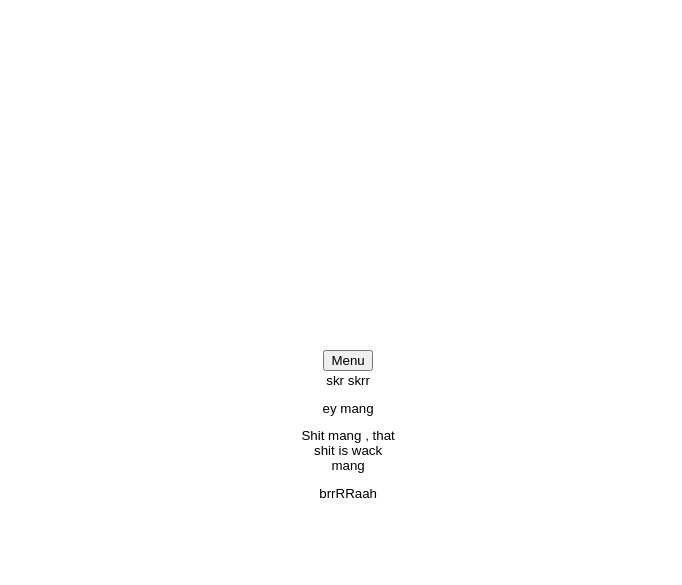
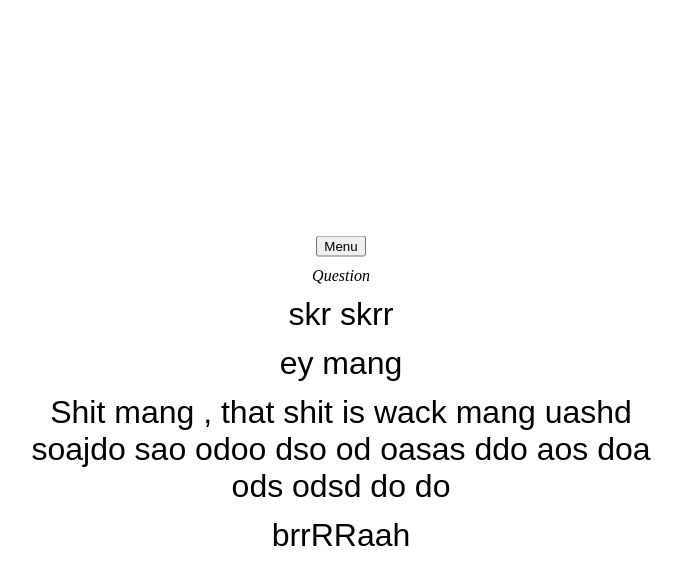
Before and after one commit to BjarkiHrafn/trivial_pie, a Flask app: page /questions in a window 1280 px wide. Shown: the top 585 px of the page, without its empty margins (299-981 px from the left). Run offline with Flask 2, Linux system fonts and the light colour scheme.

Commit message:
css runk

```diff
--- a/ControllerClass.py
+++ b/ControllerClass.py
@@ -2,10 +2,10 @@ class Controller(object):
     answer = ""
 
     def DeployQuestion(self):
-        someList = ["skr skrr",
-            "ey mang",
-            "Shit mang , that shit is wack mang",
-            "brrRRaah"]
+        someList = [{"Question" :["skr skrr",
+                    "ey mang",
+                    "Shit mang , that shit is wack mang uashd soajdo sao odoo dso od oasas ddo aos doa ods odsd do do",
+                    "brrRRaah"]}]
 
         return someList
 
--- a/static/css/styles.css
+++ b/static/css/styles.css
@@ -3,25 +3,47 @@ body{
     padding: 0;
 }
 
-.container{
-    position: fixed;
+.questionContainer{
+    position: absolute;
     top: 50%;
-    left: 50%;
-    margin-top: -50px;
-    margin-left: -100px;
+    left:50%;
+    -webkit-transform: translate(-50%,-50%);
 }
 
-.questionContainer{
-    width: 50%;
-    margin: 0 auto;
-    text-align: center;
+#questionForm{
+    display: -webkit-flex; /* Safari */
+    -webkit-align-items: center; /* Safari 7.0+ */
+    display: flex;
+    flex-direction: column;
+    align-items: center;
 }
 
 #questionBtn{
     background: transparent;
     border: none !important;
+    font-size: 2em;
+    text-decoration: none;
+    display: inline-block;
+    margin-bottom: 10px;
+    font-family: 'Dosis', sans-serif;
+
 }
 
 .singleQuestion{
-    margin-bottom: 10px;
+    margin: 10px 10px;
 }
+
+.questionOption{
+    width: calc(100%);
+  background-image: linear-gradient(transparent calc(100% - 5px), black 3px);
+  background-repeat: no-repeat;
+  background-size: 0% 100%;
+  transition: background-size 1s;
+  text-align: center;
+  margin: auto;
+
+}
+
+.questionOption:hover{
+    background-size: 100% 100%;
+}
--- a/templates/QuestionView.html
+++ b/templates/QuestionView.html
@@ -2,10 +2,15 @@
 
 {% block body %}
     <div class="questionContainer">
-        <form action = "{{ url_for('PostAnswer')}}" method = "post">
+        <form action = "{{ url_for('PostAnswer')}}" method = "post" id="questionForm">
                 <button type="submit" name="menu">Menu</button>
-                {% for m in msg %}
-                    <div class="singleQuestion"><button type="submit" name="ans" value="{{m}}" id="questionBtn">{{m}}</button></div>
+                {% for dict_item in msg %}
+                    {% for key, item in dict_item.items() %}
+                        <div class="singleQuestion"><i>{{key}}</i></div>
+                        {% for i in item %}
+                            <div class="questionOption"><button type="submit" name="ans" value="{{dict_item}}" id="questionBtn">{{i}}</button></div>
+                        {% endfor %}
+                    {% endfor %}
                 {% endfor %}
         </form>
     </div>
```
